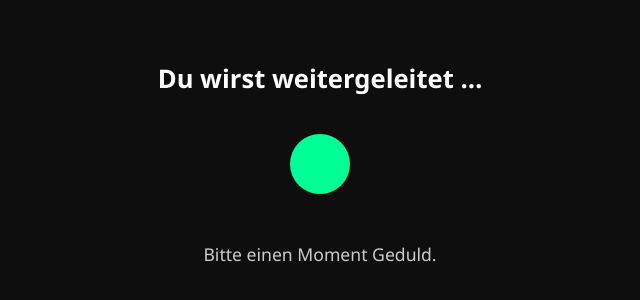
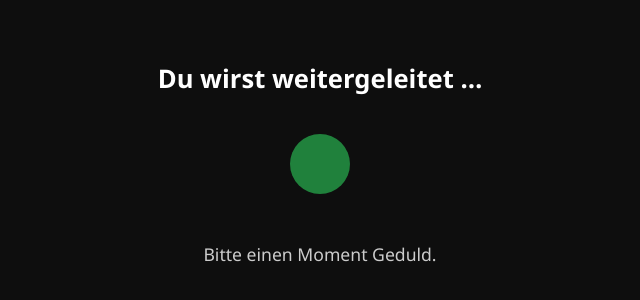
Before and after one commit to 420ify/go420, a plain HTML site: page index.html in a window 1280 px wide. Shown: the part 236-536 px from the top of the page, without its empty margins (320-960 px from the left). Drawn offline with Linux system fonts and the light colour scheme.

Commit message:
Update index.html

```diff
--- a/index.html
+++ b/index.html
@@ -23,7 +23,7 @@
       .loader {
         width: 60px;
         height: 60px;
-        background-color: #00ff94;
+        background-color: #20813c;
         border-radius: 50%;
         animation: pulse 2.5s ease-in-out infinite;
         margin: 30px 0;
```
